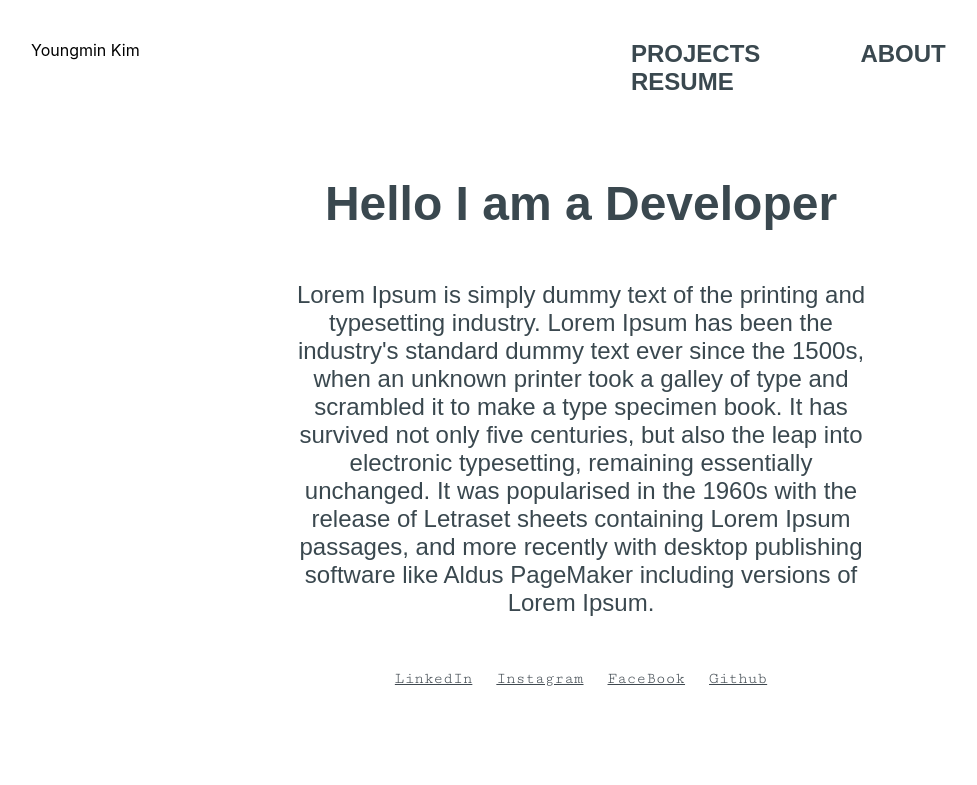
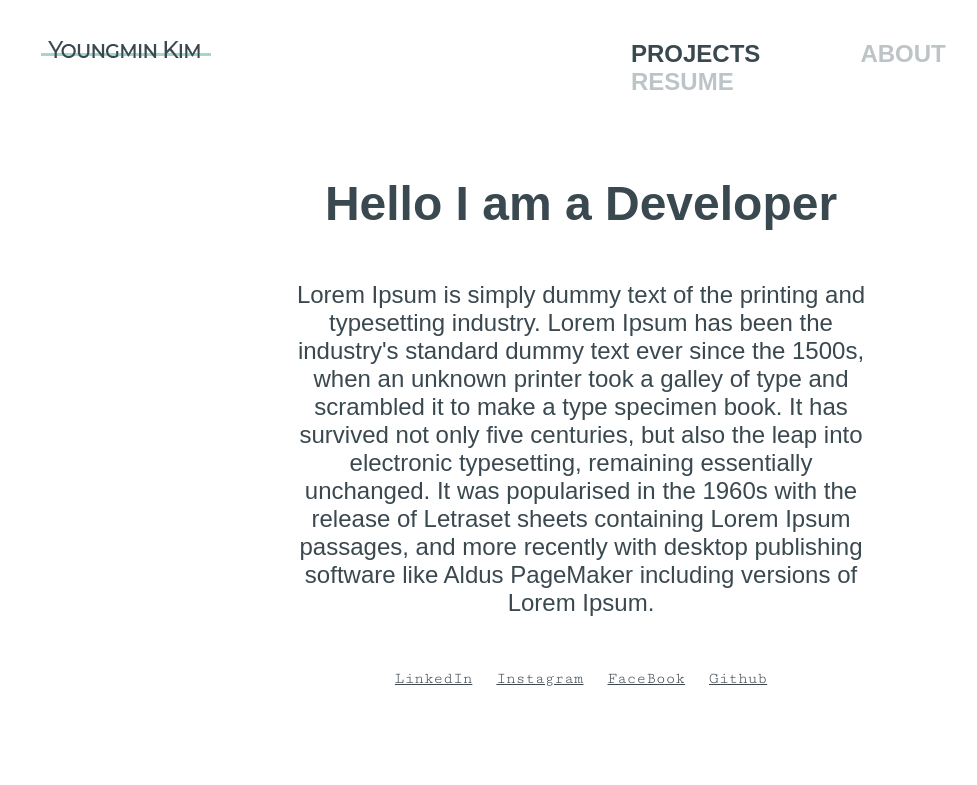
Before and after one commit to ashn01/portfolio, a React (Create React App) app: page /home in a window 1280 px wide. Shown: the top 785 px of the page, without its empty margins (59-1036 px from the left). Built offline with nearby package versions, Linux system fonts and the light colour scheme; grey boxes are pictures that could not be loaded; a web font is replaced by a local one.

Commit message:
Modified active nav, Added logo

```diff
--- a/src/App.js
+++ b/src/App.js
@@ -10,7 +10,7 @@ function App() {
   return (
     <Router basename={'/'}>
       <Switch>
-          <Route exact path={"/home"} component={Home} />
+          <Route exact path={"/home"} render={(props)=><Home {...props} nav={"project"}/>} />
           <Route component={Home}/>
         </Switch>
     </Router>
--- a/src/Components/Header/Logo.js
+++ b/src/Components/Header/Logo.js
@@ -8,7 +8,7 @@ export default class Logo extends React.PureComponent
     {
         return (
             <div className="logo">
-                <a href='/home'>Youngmin Kim</a>
+                <img src={process.env.PUBLIC_URL + "logo.png"}/>
             </div>
         )
     }
--- a/src/Components/Header/Navigation.js
+++ b/src/Components/Header/Navigation.js
@@ -1,16 +1,22 @@
 import React from 'react'
+
+import $ from 'jquery'
 
 import '../../css/Header.css'
 
 export default class Navigation extends React.PureComponent
 {
+    constructor(props)
+    {
+        super(props)
+    }
 
     render()
     {
         return(
             <div className="navigation">
                 <ul className="navStyle">
-                    <li className="navItem">
+                    <li className={`navItem ${this.props.nav === "project" ? "active" : ""}`}>
                         <a href='/home'>PROJECTS</a>
                     </li>
                     <li className="navItem">
--- a/src/Containers/Header/Header.js
+++ b/src/Containers/Header/Header.js
@@ -7,6 +7,11 @@ import '../../css/Header.css'
 
 export default class Header extends React.PureComponent
 {
+    constructor(props)
+    {
+        super(props)
+    }
+
     render()
     {
         return (
@@ -15,7 +20,7 @@ export default class Header extends React.PureComponent
                     <Logo/>
                 </div>
                 <div className="headerRight">
-                    <Navigation/>
+                    <Navigation nav={this.props.nav}/>
                 </div>
             </div>
         );
--- a/src/Containers/Home.js
+++ b/src/Containers/Home.js
@@ -13,7 +13,7 @@ export default class Home extends React.PureComponent
         return (
             <div>
                 <div className="main">
-                    <Header/>
+                    <Header nav="project"/>
                     <Body/>
                 </div>
                 <Footer/>
--- a/src/css/Header.css
+++ b/src/css/Header.css
@@ -51,5 +51,13 @@
     font-size: 24px;
     font-family: 'Darker Grotesque', sans-serif;
     font-weight: bold;
+    color:#bdc4c8;
+}
+
+.navItem.active a{
     color:#3a484f;
 }
+
+.navItem a:hover{
+    color:#3a484f;
+}
```
Also changed, not shown: public/logo.png (added).
